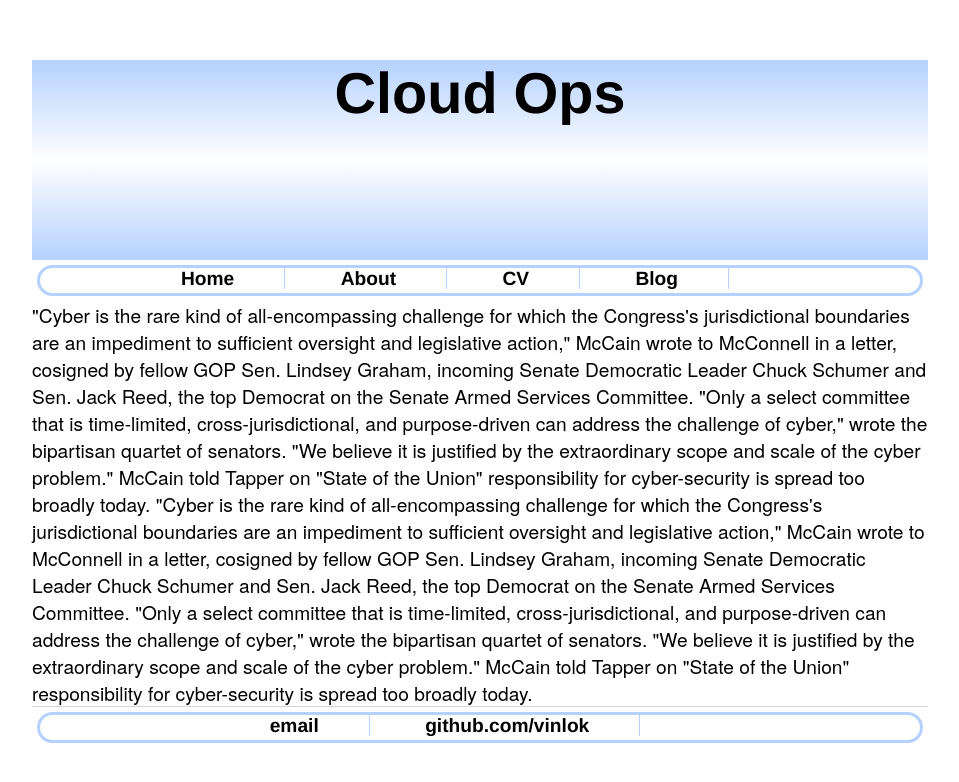
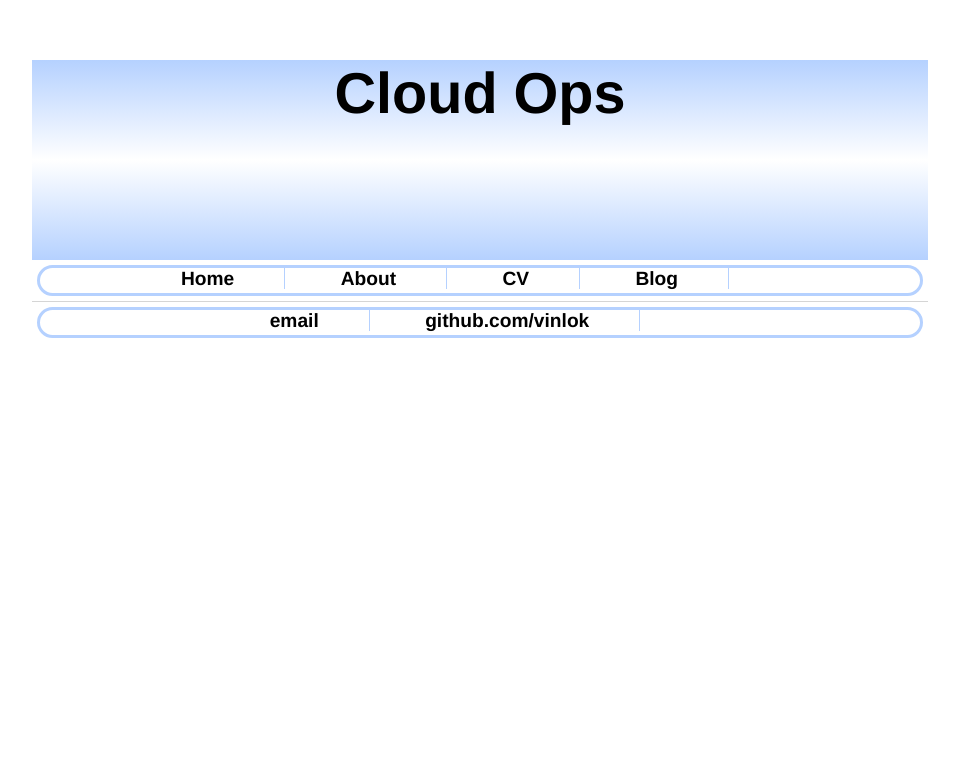
Before and after one commit to vinlok/vinlok.github.io, a Jekyll site: the page built from index.html, in a window 1280 px wide. Shown: the top 782 px of the page, without its empty margins (160-1119 px from the left). Built offline with Jekyll 4.4.1, drawn with Linux system fonts in a browser that asks for light colours.

Commit message:
Update index.html

```diff
--- a/index.html
+++ b/index.html
@@ -2,11 +2,3 @@
 layout: default
 title: VinLok
 ---
-
-"Cyber is the rare kind of all-encompassing challenge for which the Congress's jurisdictional boundaries are an impediment to sufficient oversight and legislative action," McCain wrote to McConnell in a letter, cosigned by fellow GOP Sen. Lindsey Graham, incoming Senate Democratic Leader Chuck Schumer and Sen. Jack Reed, the top Democrat on the Senate Armed Services Committee.
-"Only a select committee that is time-limited, cross-jurisdictional, and purpose-driven can address the challenge of cyber," wrote the bipartisan quartet of senators. "We believe it is justified by the extraordinary scope and scale of the cyber problem."
-McCain told Tapper on "State of the Union" responsibility for cyber-security is spread too broadly today.
-
-"Cyber is the rare kind of all-encompassing challenge for which the Congress's jurisdictional boundaries are an impediment to sufficient oversight and legislative action," McCain wrote to McConnell in a letter, cosigned by fellow GOP Sen. Lindsey Graham, incoming Senate Democratic Leader Chuck Schumer and Sen. Jack Reed, the top Democrat on the Senate Armed Services Committee.
-"Only a select committee that is time-limited, cross-jurisdictional, and purpose-driven can address the challenge of cyber," wrote the bipartisan quartet of senators. "We believe it is justified by the extraordinary scope and scale of the cyber problem."
-McCain told Tapper on "State of the Union" responsibility for cyber-security is spread too broadly today.
```
